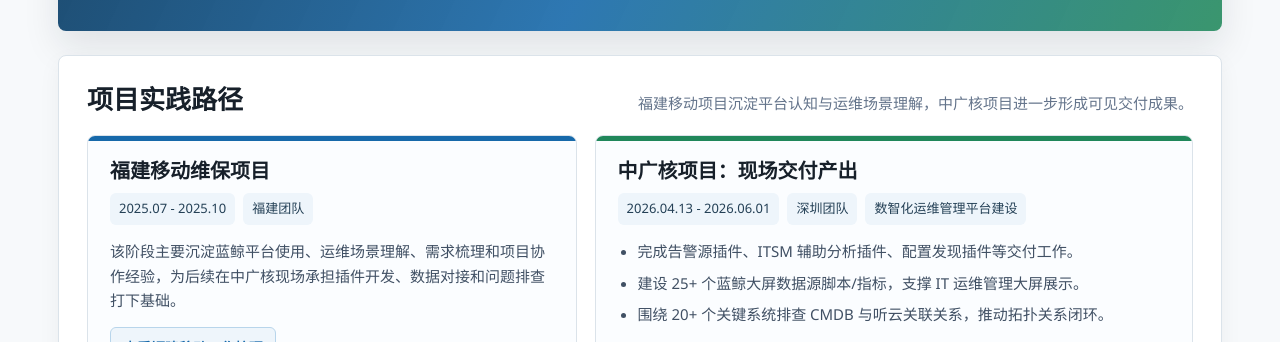
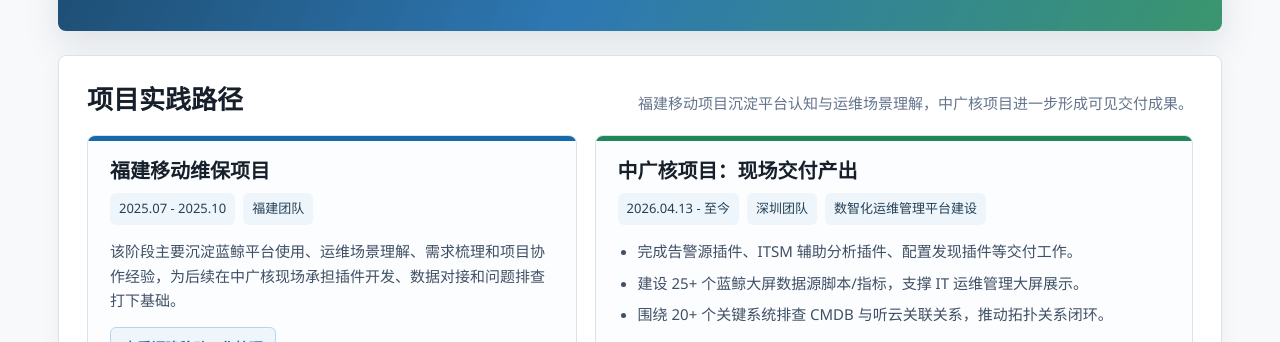
Before and after one commit to esther11163/Self-evaluation-for-Internship, a plain HTML site: page index.html in a window 1280 px wide. Shown: the part 458-800 px from the top of the page. Drawn offline with Linux system fonts and the light colour scheme.

Commit message:
change02

```diff
--- a/index.html
+++ b/index.html
@@ -1066,7 +1066,7 @@
         <article class="path-card current">
           <h3>中广核项目：现场交付产出</h3>
           <div class="path-meta">
-            <span>2026.04.13 - 2026.06.01</span>
+            <span>2026.04.13 - 至今</span>
             <span>深圳团队</span>
             <span>数智化运维管理平台建设</span>
           </div>
```
